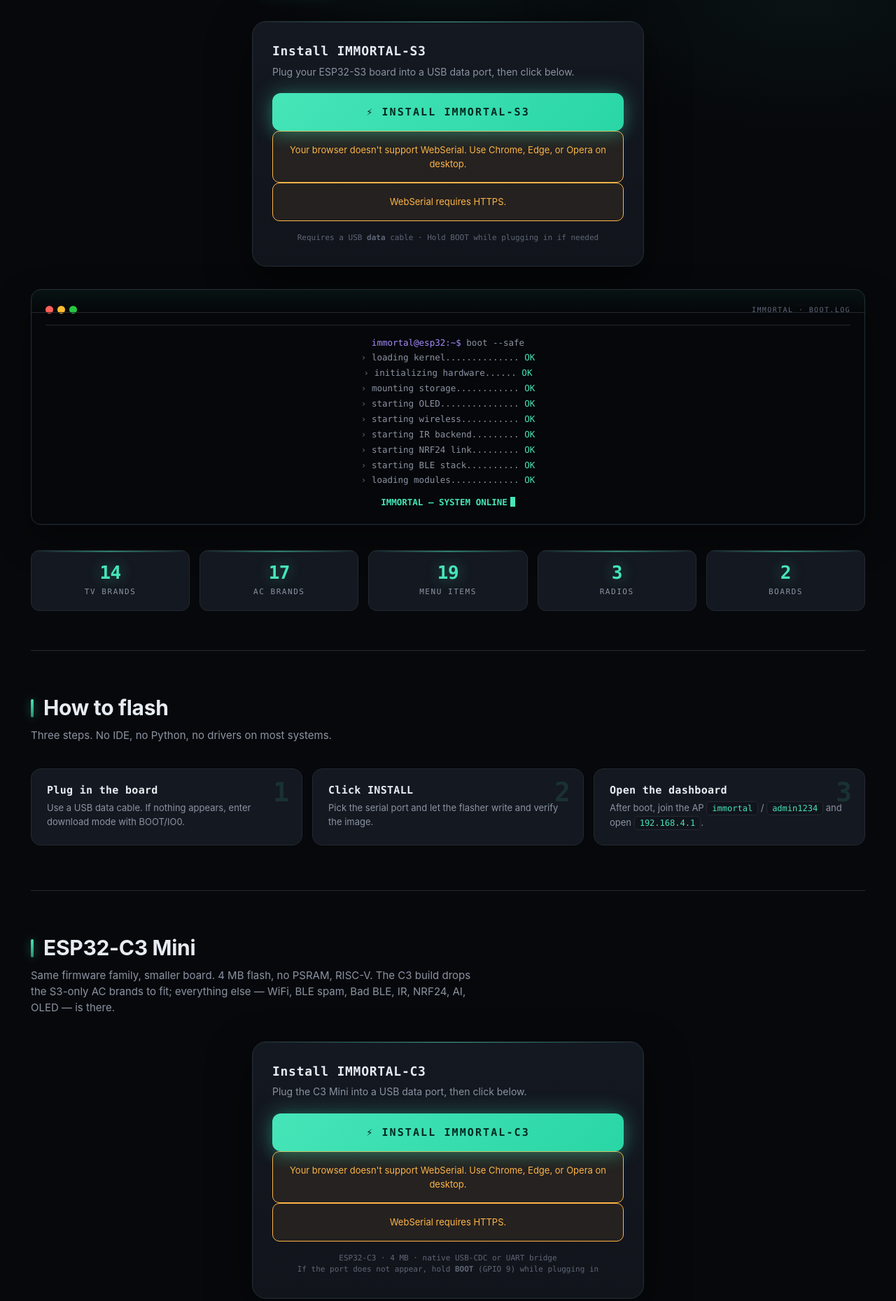
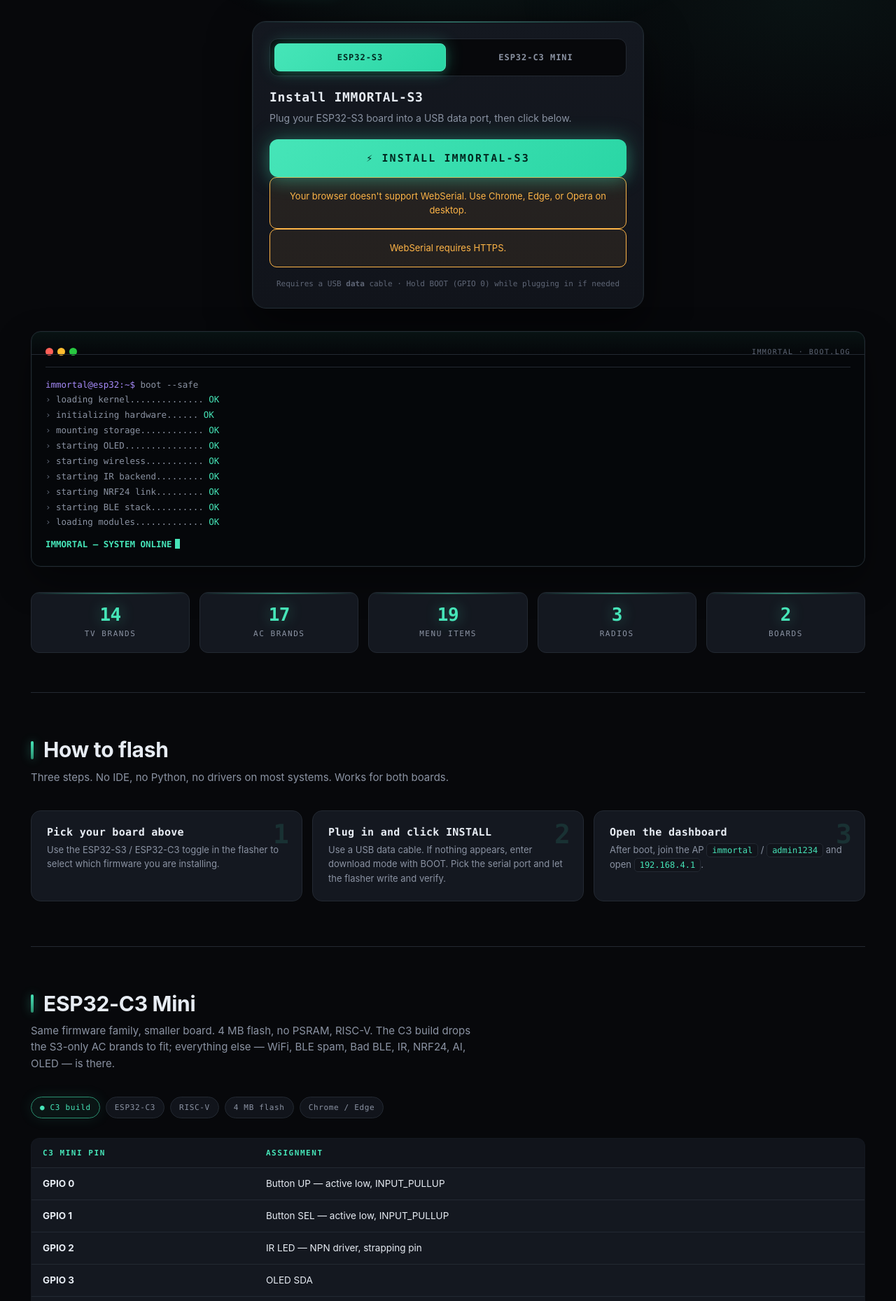
Before and after one commit to EELHEX/immortal-esp32-s3, a plain HTML site: page docs/index.html in a window 1280 px wide. Shown: the part 480-2339 px from the top of the page at 70% size. Drawn offline with Linux system fonts and the light colour scheme.

Commit message:
Update index.html

```diff
--- a/docs/index.html
+++ b/docs/index.html
@@ -3,10 +3,10 @@
 <head>
 <meta charset="UTF-8">
 <meta name="viewport" content="width=device-width, initial-scale=1.0">
-<title>IMMORTAL-S3 — Web Flasher</title>
-<meta name="description" content="Flash IMMORTAL-S3 to your ESP32-S3, or IMMORTAL-C3 to your ESP32-C3 Mini, directly from the browser. WiFi · BLE · IR · NRF24 · BadUSB · AI.">
+<title>IMMORTAL — Web Flasher</title>
+<meta name="description" content="Flash IMMORTAL-S3 to your ESP32-S3, or IMMORTAL-C3 to your ESP32-C3 Mini, directly from the browser. WiFi · BLE · IR · NRF24 · Bad BLE · AI.">
 <meta name="theme-color" content="#0a0b0f">
-<meta property="og:title" content="IMMORTAL-S3 — Web Flasher">
+<meta property="og:title" content="IMMORTAL — Web Flasher">
 <meta property="og:description" content="One-click install for the ESP32-S3 and ESP32-C3 wireless research platform.">
 <meta property="og:image" content="assets/banner.png">
 <meta property="og:type" content="website">
@@ -14,7 +14,7 @@
 <script type="module" src="https://unpkg.com/esp-web-tools@10/dist/web/install-button.js?module"></script>
 <style>
 /* ============================================================
-   IMMORTAL-S3 — landing page
+   IMMORTAL — landing page
    ============================================================ */
 :root{
   --bg:#07080b;
@@ -41,6 +41,7 @@
 }
 *{box-sizing:border-box;margin:0;padding:0;-webkit-tap-highlight-color:transparent}
 html,body{min-height:100%;scroll-behavior:smooth}
+[hidden]{display:none!important}
 body{
   font-family:var(--sans);
   background:var(--bg);
@@ -51,7 +52,6 @@ body{
   position:relative;
 }
 
-/* animated grid background */
 body::before{
   content:"";position:fixed;inset:0;pointer-events:none;z-index:0;
   background-image:
@@ -67,7 +67,6 @@ body::before{
   to{background-position:44px 44px,44px 44px}
 }
 
-/* radial glows */
 body::after{
   content:"";position:fixed;inset:0;pointer-events:none;z-index:0;
   background:
@@ -78,7 +77,6 @@ body::after{
 
 header,main,footer{position:relative;z-index:1}
 
-/* ---------- header ---------- */
 header{
   position:sticky;top:0;z-index:50;
   display:flex;align-items:center;justify-content:space-between;
@@ -110,13 +108,11 @@ header{
   .nav a{padding:6px 8px;font-size:11px}
 }
 
-/* ---------- main ---------- */
 main{max-width:1240px;margin:0 auto;padding:0 24px 80px}
 section{padding:64px 0;position:relative}
 section + section{border-top:1px solid var(--border)}
 @media(max-width:640px){main{padding:0 16px 60px}section{padding:44px 0}}
 
-/* ---------- typography ---------- */
 h1,h2,h3,h4{font-weight:700;letter-spacing:-.01em;line-height:1.15}
 h2{
   font-size:clamp(22px,3vw,30px);margin-bottom:10px;
@@ -132,7 +128,6 @@ h2::before{
 .mono{font-family:var(--mono);background:var(--bg-elev);border:1px solid var(--border);
   padding:2px 7px;border-radius:5px;font-size:12px;color:var(--accent)}
 
-/* ---------- hero ---------- */
 .hero{
   text-align:center;padding-top:56px;padding-bottom:56px;
   position:relative;
@@ -167,7 +162,6 @@ h2::before{
 }
 .tagline b{color:var(--accent);font-weight:600}
 
-/* ---------- badges ---------- */
 .badges{display:flex;justify-content:center;flex-wrap:wrap;gap:8px;margin-bottom:36px}
 .badge{
   font-family:var(--mono);font-size:11px;letter-spacing:.06em;
@@ -179,11 +173,10 @@ h2::before{
 .badge.accent{color:var(--accent);border-color:var(--accent-dim);
   background:rgba(70,229,184,.06);box-shadow:0 0 20px rgba(70,229,184,.1)}
 
-/* ---------- flasher card ---------- */
 .flasher{
   background:linear-gradient(180deg,var(--card) 0%,var(--bg-elev) 100%);
   border:1px solid var(--border);border-radius:20px;
-  padding:32px 28px;max-width:560px;margin:0 auto;
+  padding:24px 24px 26px;max-width:560px;margin:0 auto;
   position:relative;overflow:hidden;
   box-shadow:0 24px 60px rgba(0,0,0,.5), 0 0 0 1px rgba(70,229,184,.04) inset;
   transition:border-color .3s, box-shadow .3s;
@@ -200,6 +193,44 @@ h2::before{
   margin-top:16px;font-family:var(--mono);font-size:11px;color:var(--dim-2);
   text-align:center;line-height:1.5;
 }
+
+/* ---------- board toggle ---------- */
+.board-toggle{
+  display:grid;
+  grid-template-columns:1fr 1fr;
+  gap:6px;
+  background:var(--bg);
+  border:1px solid var(--border);
+  border-radius:12px;
+  padding:6px;
+  margin-bottom:20px;
+}
+.board-toggle button{
+  appearance:none;
+  border:1px solid transparent;
+  background:transparent;
+  color:var(--dim);
+  padding:12px 14px;
+  border-radius:8px;
+  cursor:pointer;
+  font-family:var(--mono);
+  font-size:12px;
+  font-weight:700;
+  letter-spacing:.08em;
+  text-transform:uppercase;
+  transition:all .18s;
+  width:100%;
+}
+.board-toggle button:hover{color:var(--text);background:var(--bg-elev)}
+.board-toggle button.on{
+  background:linear-gradient(135deg,var(--accent) 0%,#2ad6a5 100%);
+  color:#002820;
+  border-color:var(--accent);
+  box-shadow:0 0 24px rgba(70,229,184,.3), 0 4px 12px rgba(70,229,184,.15);
+}
+.board-panel{text-align:left}
+
+esp-web-install-button{display:block}
 esp-web-install-button button{
   appearance:none;border:none;width:100%;
   background:linear-gradient(135deg,var(--accent) 0%,#2ad6a5 100%);
@@ -227,13 +258,12 @@ esp-web-install-button [slot=not-allowed]{
   font-size:13px;text-align:center;
 }
 
-/* ---------- terminal boot ---------- */
 .terminal{
   background:#05070a;border:1px solid var(--border);border-radius:14px;
   padding:20px;font-family:var(--mono);font-size:12.5px;line-height:1.75;
   color:var(--dim);overflow:hidden;position:relative;
   box-shadow:0 0 0 1px rgba(70,229,184,.04) inset, 0 20px 50px rgba(0,0,0,.4);
-  margin-top:32px;
+  margin-top:32px;text-align:left;
 }
 .terminal::before{
   content:"";position:absolute;top:0;left:0;right:0;height:32px;
@@ -262,7 +292,6 @@ esp-web-install-button [slot=not-allowed]{
 }
 @keyframes blink{0%,50%{opacity:1}50.01%,100%{opacity:0}}
 
-/* ---------- steps ---------- */
 .steps{display:grid;grid-template-columns:repeat(auto-fit,minmax(240px,1fr));gap:14px}
 .step{
   background:var(--card);border:1px solid var(--border);border-radius:14px;
@@ -284,7 +313,6 @@ esp-web-install-button [slot=not-allowed]{
 .step h4{font-size:15px;margin-bottom:6px;font-family:var(--mono);letter-spacing:.02em}
 .step p{color:var(--dim);font-size:13px}
 
-/* ---------- feature grid ---------- */
 .grid{
   display:grid;
   grid-template-columns:repeat(auto-fit,minmax(260px,1fr));
@@ -327,7 +355,6 @@ esp-web-install-button [slot=not-allowed]{
 .card:hover li{color:var(--text)}
 .card:hover li::before{color:var(--accent)}
 
-/* ---------- stat band ---------- */
 .stats{
   display:grid;grid-template-columns:repeat(auto-fit,minmax(140px,1fr));
   gap:14px;margin:36px 0 0;
@@ -351,7 +378,6 @@ esp-web-install-button [slot=not-allowed]{
   letter-spacing:.14em;margin-top:6px;font-family:var(--mono);
 }
 
-/* ---------- screenshots ---------- */
 .shots{
   display:grid;
   grid-template-columns:repeat(auto-fill,minmax(200px,1fr));
@@ -387,7 +413,6 @@ esp-web-install-button [slot=not-allowed]{
   border:1px solid var(--border);
 }
 
-/* ---------- hardware table ---------- */
 .hw-table{
   width:100%;border-collapse:collapse;font-size:13.5px;
   background:var(--card);border:1px solid var(--border);border-radius:12px;
@@ -408,7 +433,6 @@ esp-web-install-button [slot=not-allowed]{
   background:rgba(70,229,184,.08);padding:2px 6px;border-radius:4px;
 }
 
-/* ---------- pin map ---------- */
 .pinmap{
   background:#05070a;border:1px solid var(--border);border-radius:14px;
   padding:22px;font-family:var(--mono);font-size:12.5px;line-height:1.8;
@@ -419,7 +443,6 @@ esp-web-install-button [slot=not-allowed]{
 .pinmap .gp{color:var(--accent);font-weight:700}
 .pinmap .cmt{color:var(--dim-2)}
 
-/* ---------- walkie/chat callout ---------- */
 .split{
   display:grid;grid-template-columns:1fr 1fr;gap:14px;
 }
@@ -455,7 +478,6 @@ esp-web-install-button [slot=not-allowed]{
   display:inline-block;margin:2px 0;
 }
 
-/* ---------- roadmap bars ---------- */
 .roadmap{display:flex;flex-direction:column;gap:12px;margin-top:8px}
 .rm-row{display:grid;grid-template-columns:220px 1fr 80px;gap:14px;align-items:center;font-size:13px}
 @media(max-width:640px){.rm-row{grid-template-columns:1fr;gap:4px}}
@@ -474,7 +496,6 @@ esp-web-install-button [slot=not-allowed]{
 .rm-row .bar.dim  > span{background:linear-gradient(90deg,#3a4152,#5f6676);box-shadow:none}
 .rm-row .pct{font-family:var(--mono);font-size:11px;color:var(--dim);text-align:right;letter-spacing:.06em}
 
-/* ---------- legal ---------- */
 .legal{
   background:linear-gradient(135deg,rgba(255,92,124,.05),var(--card) 60%);
   border:1px solid var(--danger);border-radius:14px;padding:22px;
@@ -486,7 +507,6 @@ esp-web-install-button [slot=not-allowed]{
 }
 .legal p{color:var(--dim);font-size:13.5px;line-height:1.6}
 
-/* ---------- footer ---------- */
 footer{
   max-width:1240px;margin:0 auto;padding:30px 24px 40px;
   border-top:1px solid var(--border);
@@ -500,16 +520,13 @@ footer a{color:var(--dim);text-decoration:none;transition:color .15s}
 footer a:hover{color:var(--accent)}
 @media(max-width:640px){footer{flex-direction:column;text-align:center}}
 
-/* scrollbar */
 ::-webkit-scrollbar{width:10px;height:10px}
 ::-webkit-scrollbar-track{background:var(--bg)}
 ::-webkit-scrollbar-thumb{background:var(--border-hi);border-radius:100px;border:2px solid var(--bg)}
 ::-webkit-scrollbar-thumb:hover{background:var(--accent-dim)}
 
-/* selection */
 ::selection{background:var(--accent);color:#002820}
 
-/* fade-in on scroll */
 .reveal{opacity:0;transform:translateY(20px);transition:opacity .7s ease, transform .7s ease}
 .reveal.in{opacity:1;transform:none}
 </style>
@@ -524,7 +541,7 @@ footer a:hover{color:var(--accent)}
   </div>
   <nav class="nav">
     <a href="#flash">Flash</a>
-    <a href="#c3">C3 Mini</a>
+    <a href="#c3">C3 Info</a>
     <a href="#features">Features</a>
     <a href="#radios">Radios</a>
     <a href="#screenshots">Screens</a>
@@ -554,7 +571,14 @@ footer a:hover{color:var(--accent)}
     <span class="badge">Chrome / Edge</span>
     <span class="badge">~30 seconds</span>
   </div>
+
   <div class="flasher">
+    <div class="board-toggle" role="tablist" aria-label="Select board">
+      <button type="button" class="on" data-board="s3" role="tab" aria-selected="true">ESP32-S3</button>
+      <button type="button" data-board="c3" role="tab" aria-selected="false">ESP32-C3 Mini</button>
+    </div>
+
+    <div class="board-panel" data-board="s3">
       <h3>Install IMMORTAL-S3</h3>
       <p>Plug your ESP32-S3 board into a USB data port, then click below.</p>
       <esp-web-install-button manifest="manifest.json">
@@ -562,7 +586,20 @@ footer a:hover{color:var(--accent)}
         <span slot="unsupported">Your browser doesn't support WebSerial. Use Chrome, Edge, or Opera on desktop.</span>
         <span slot="not-allowed">WebSerial requires HTTPS.</span>
       </esp-web-install-button>
-    <div class="meta">Requires a USB <b>data</b> cable · Hold BOOT while plugging in if needed</div>
+      <div class="meta">Requires a USB <b>data</b> cable · Hold BOOT (GPIO 0) while plugging in if needed</div>
+    </div>
+
+    <div class="board-panel" data-board="c3" hidden>
+      <h3>Install IMMORTAL-C3</h3>
+      <p>Plug your ESP32-C3 Mini into a USB data port, then click below.</p>
+      <esp-web-install-button manifest="manifest-c3.json">
+        <button slot="activate">⚡ INSTALL IMMORTAL-C3</button>
+        <span slot="unsupported">Your browser doesn't support WebSerial. Use Chrome, Edge, or Opera on desktop.</span>
+        <span slot="not-allowed">WebSerial requires HTTPS.</span>
+      </esp-web-install-button>
+      <div class="meta">ESP32-C3 · 4 MB · native USB-CDC or UART bridge<br>
+        If the port does not appear, hold <b>BOOT</b> (GPIO 9) while plugging in</div>
+    </div>
   </div>
 
   <!-- boot terminal -->
@@ -599,16 +636,16 @@ footer a:hover{color:var(--accent)}
      ============================================================ -->
 <section id="how">
   <h2>How to flash</h2>
-  <p class="lede">Three steps. No IDE, no Python, no drivers on most systems.</p>
+  <p class="lede">Three steps. No IDE, no Python, no drivers on most systems. Works for both boards.</p>
   <div class="steps">
-    <div class="step reveal"><div><h4>Plug in the board</h4><p>Use a USB data cable. If nothing appears, enter download mode with BOOT/IO0.</p></div></div>
-    <div class="step reveal"><div><h4>Click INSTALL</h4><p>Pick the serial port and let the flasher write and verify the image.</p></div></div>
+    <div class="step reveal"><div><h4>Pick your board above</h4><p>Use the ESP32-S3 / ESP32-C3 toggle in the flasher to select which firmware you are installing.</p></div></div>
+    <div class="step reveal"><div><h4>Plug in and click INSTALL</h4><p>Use a USB data cable. If nothing appears, enter download mode with BOOT. Pick the serial port and let the flasher write and verify.</p></div></div>
     <div class="step reveal"><div><h4>Open the dashboard</h4><p>After boot, join the AP <code class="mono">immortal</code> / <code class="mono">admin1234</code> and open <code class="mono">192.168.4.1</code>.</p></div></div>
   </div>
 </section>
 
 <!-- ============================================================
-     ESP32-C3 MINI
+     ESP32-C3 MINI INFO
      ============================================================ -->
 <section id="c3">
   <h2>ESP32-C3 Mini</h2>
@@ -618,23 +655,7 @@ footer a:hover{color:var(--accent)}
     WiFi, BLE spam, Bad BLE, IR, NRF24, AI, OLED — is there.
   </p>
 
-  <div style="max-width:560px;margin:0 auto 28px">
-    <div class="flasher reveal" style="margin:0">
-      <h3>Install IMMORTAL-C3</h3>
-      <p>Plug the C3 Mini into a USB data port, then click below.</p>
-      <esp-web-install-button manifest="manifest-c3.json">
-        <button slot="activate">⚡ INSTALL IMMORTAL-C3</button>
-        <span slot="unsupported">Your browser doesn't support WebSerial. Use Chrome, Edge, or Opera on desktop.</span>
-        <span slot="not-allowed">WebSerial requires HTTPS.</span>
-      </esp-web-install-button>
-      <div class="meta">
-        ESP32-C3 · 4 MB · native USB-CDC or UART bridge<br>
-        If the port does not appear, hold <b>BOOT</b> (GPIO 9) while plugging in
-      </div>
-    </div>
-  </div>
-
-  <div class="badges" style="margin-bottom:28px">
+  <div class="badges" style="justify-content:flex-start;margin-bottom:28px">
     <span class="badge accent">● C3 build</span>
     <span class="badge">ESP32-C3</span>
     <span class="badge">RISC-V</span>
@@ -895,7 +916,7 @@ footer a:hover{color:var(--accent)}
     <div class="rm-row"><span class="name">Bad BLE (HID)</span><div class="bar"><span style="width:100%"></span></div><span class="pct">DONE</span></div>
     <div class="rm-row"><span class="name">Multi-Deauth / Combo</span><div class="bar"><span style="width:100%"></span></div><span class="pct">DONE</span></div>
     <div class="rm-row"><span class="name">C3 Mini build</span><div class="bar"><span style="width:100%"></span></div><span class="pct">DONE</span></div>
-    <div class="rm-row"><span class="name">OTA firmware updates</span><div class="bar warn"><span style="width:65%"></span></div><span class="pct">NEXT</span></div>
+    <div class="rm-row"><span class="name">OTA firmware updates</span><div class="bar"><span style="width:100%"></span></div><span class="pct">DONE</span></div>
     <div class="rm-row"><span class="name">SD card support</span><div class="bar dim"><span style="width:40%"></span></div><span class="pct">PLANNED</span></div>
     <div class="rm-row"><span class="name">NFC / RFID (PN532)</span><div class="bar dim"><span style="width:30%"></span></div><span class="pct">PLANNED</span></div>
     <div class="rm-row"><span class="name">Sub-GHz (CC1101)</span><div class="bar dim"><span style="width:25%"></span></div><span class="pct">PLANNED</span></div>
@@ -934,6 +955,23 @@ footer a:hover{color:var(--accent)}
 </footer>
 
 <script type="module">
+/* ---------- board toggle ---------- */
+(function boardToggle(){
+  const buttons = document.querySelectorAll('.board-toggle button');
+  const panels  = document.querySelectorAll('.board-panel');
+  buttons.forEach(btn => {
+    btn.addEventListener('click', () => {
+      const board = btn.dataset.board;
+      buttons.forEach(b => {
+        const on = b.dataset.board === board;
+        b.classList.toggle('on', on);
+        b.setAttribute('aria-selected', on ? 'true' : 'false');
+      });
+      panels.forEach(p => { p.hidden = p.dataset.board !== board; });
+    });
+  });
+})();
+
 /* ---------- scroll reveal ---------- */
 const io = new IntersectionObserver(entries => {
   entries.forEach(e => { if (e.isIntersecting) { e.target.classList.add('in'); io.unobserve(e.target); } });
```
Lines whose indentation alone changed are shown as unchanged.
